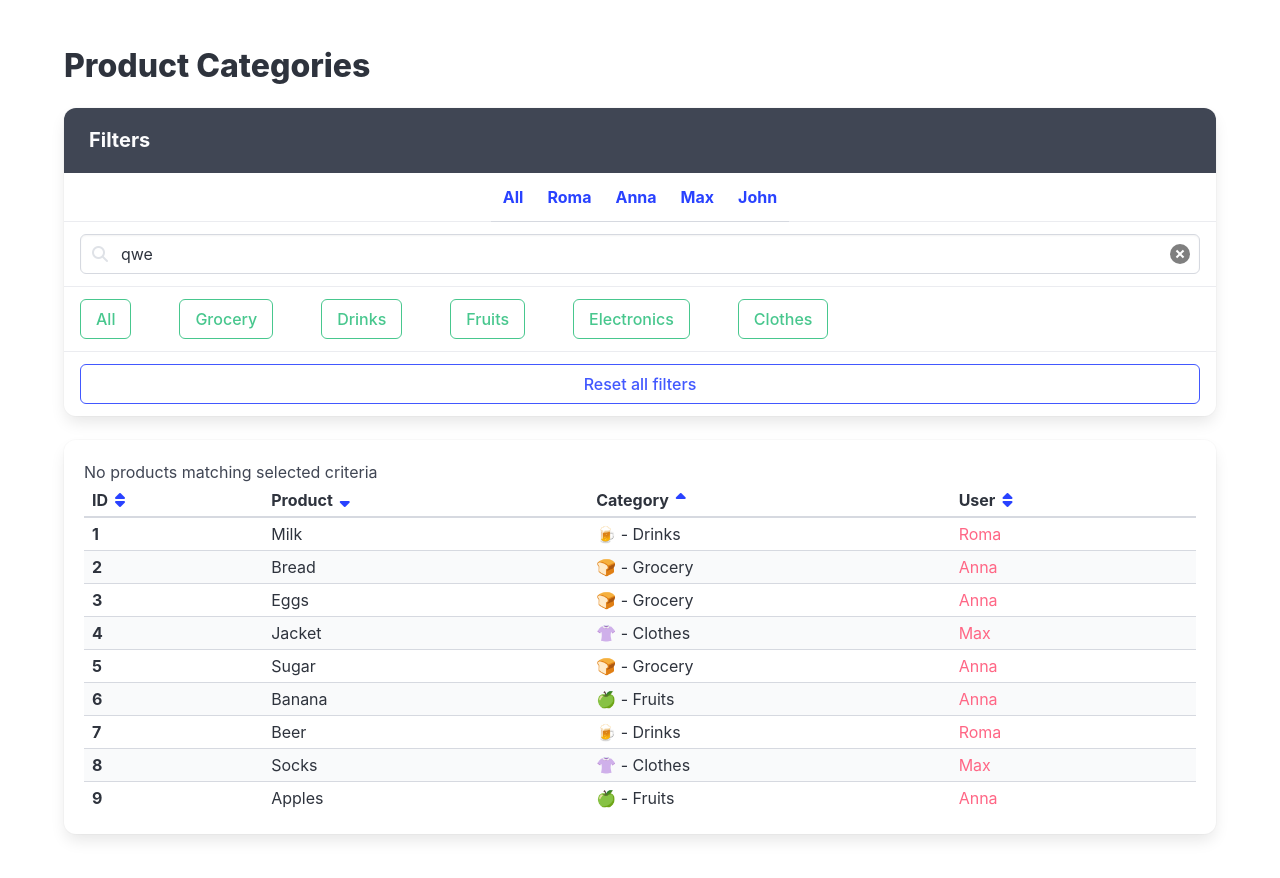
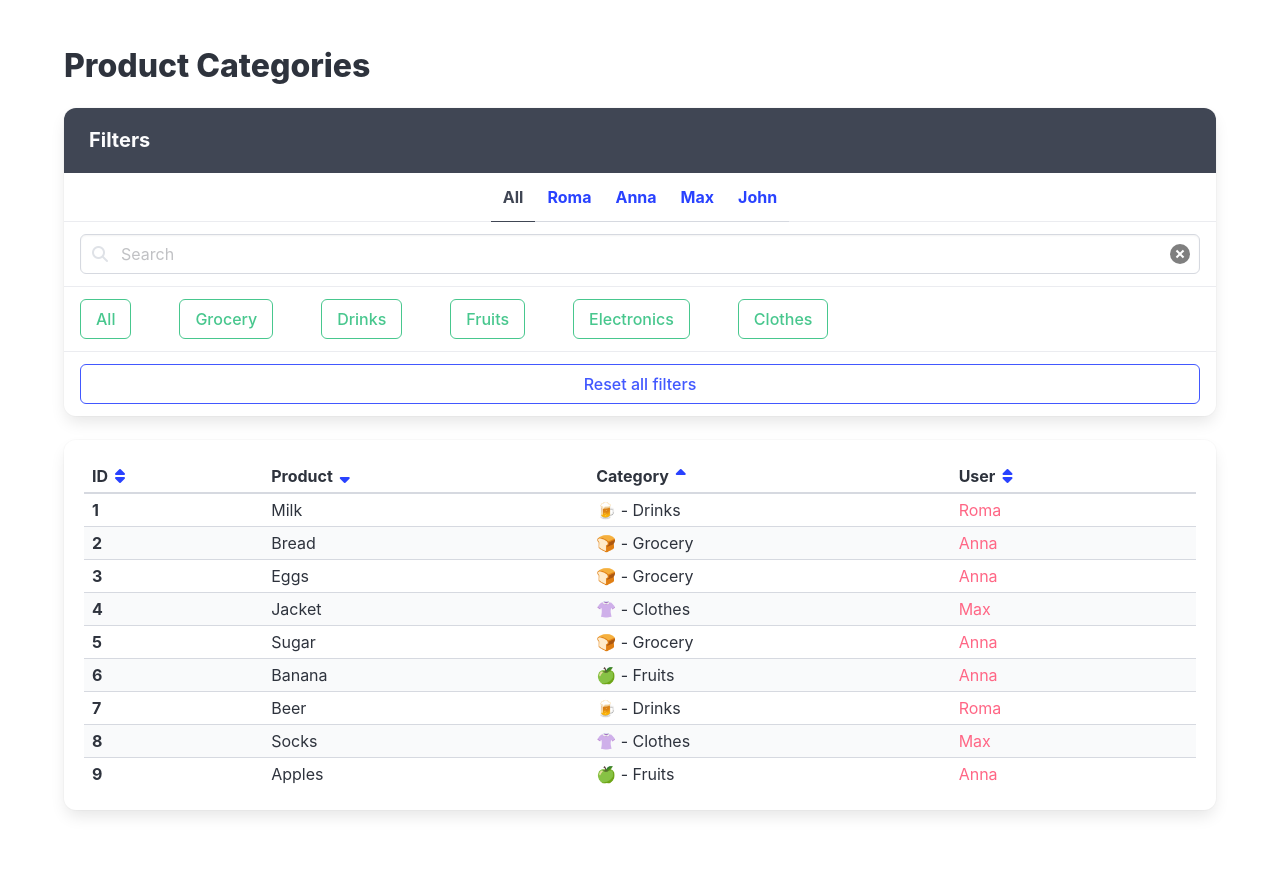
Before and after one commit to YevheniiKa/react-practice_y-kaliaiev, a React (Vite) app: page / in a window 1280 px wide. Shown: the top 878 px of the page. Built offline with nearby package versions, Linux system fonts and the light colour scheme.

Commit message:
third commit

```diff
--- a/src/App.jsx
+++ b/src/App.jsx
@@ -6,15 +6,32 @@ import usersFromServer from './api/users';
 import categoriesFromServer from './api/categories';
 import productsFromServer from './api/products';
 
-// const products = productsFromServer.map((product) => {
-//   const category = null; // find by product.categoryId
-//   const user = null; // find by category.ownerId
-
-//   return null;
-// });
-
 export const App = () => {
   const [selectUser, setUser] = useState('all');
+  const [query, setQuery] = useState('');
+  const lowerQuery = query.toLowerCase().trim();
+
+  const products = productsFromServer.map(product => {
+    const category = categoriesFromServer.find(
+      c => c.id === product.categoryId,
+    );
+    const user = category
+      ? usersFromServer.find(u => u.id === category.ownerId)
+      : null;
+
+    return { ...product, category, user };
+  });
+
+  const visibleProducts = products.filter(product => {
+    const matchesQuery =
+      product.name.toLowerCase().includes(lowerQuery) ||
+      (product.description &&
+        product.description.toLowerCase().includes(lowerQuery));
+    const matchesUser =
+      selectUser === 'all' || (product.user && product.user.id === selectUser);
+
+    return matchesQuery && matchesUser;
+  });
 
   return (
     <div className="section">
@@ -30,6 +47,7 @@ export const App = () => {
                 data-cy="FilterAllUsers"
                 href="#/"
                 onClick={() => setUser(`all`)}
+                className={cn({ 'is-active': selectUser === 'all' })}
               >
                 All
               </a>
@@ -38,6 +56,9 @@ export const App = () => {
                   <a
                     data-cy="FilterAllUsers"
                     href="#/"
+                    className={cn({
+                      'is-active': selectUser === `${user.name}`,
+                    })}
                     onClick={() => setUser(`${user.name}`)}
                   >
                     {user.name}
@@ -53,7 +74,7 @@ export const App = () => {
                   type="text"
                   className="input"
                   placeholder="Search"
-                  value="qwe"
+                  onChange={event => setQuery(event.CurrentTarget.value)}
                 />
 
                 <span className="icon is-left">
@@ -105,9 +126,9 @@ export const App = () => {
         </div>
 
         <div className="box table-container">
-          <p data-cy="NoMatchingMessage">
+          {/* <p data-cy="NoMatchingMessage">
             No products matching selected criteria
-          </p>
+          </p> */}
 
           <table
             data-cy="ProductTable"
@@ -162,31 +183,22 @@ export const App = () => {
             </thead>
 
             <tbody>
-              {productsFromServer.map(product => {
-                const category = categoriesFromServer.find(
-                  c => c.id === product.categoryId,
-                );
-                const user = usersFromServer.find(
-                  u => u.id === category.ownerId,
-                );
-
-                return (
-                  <tr data-cy="Product">
+              {visibleProducts.map(product => (
+                <tr key={product.id} data-cy="Product">
                   <td className="has-text-weight-bold" data-cy="ProductId">
                     {product.id}
                   </td>
                   <td data-cy="ProductName">{product.name}</td>
-                    {category && (
-                      <td data-cy="ProductCategory">{`${category.icon} - ${category.title}`}</td>
+                  {product.category && (
+                    <td data-cy="ProductCategory">{`${product.category.icon} - ${product.category.title}`}</td>
                   )}
-                    {user && (
+                  {product.user && (
                     <td data-cy="ProductUser" className="has-text-danger">
-                        {user.name}
+                      {product.user.name}
                     </td>
                   )}
                 </tr>
-                );
-              })}
+              ))}
             </tbody>
           </table>
         </div>
```
Lines whose indentation alone changed are shown as unchanged.
